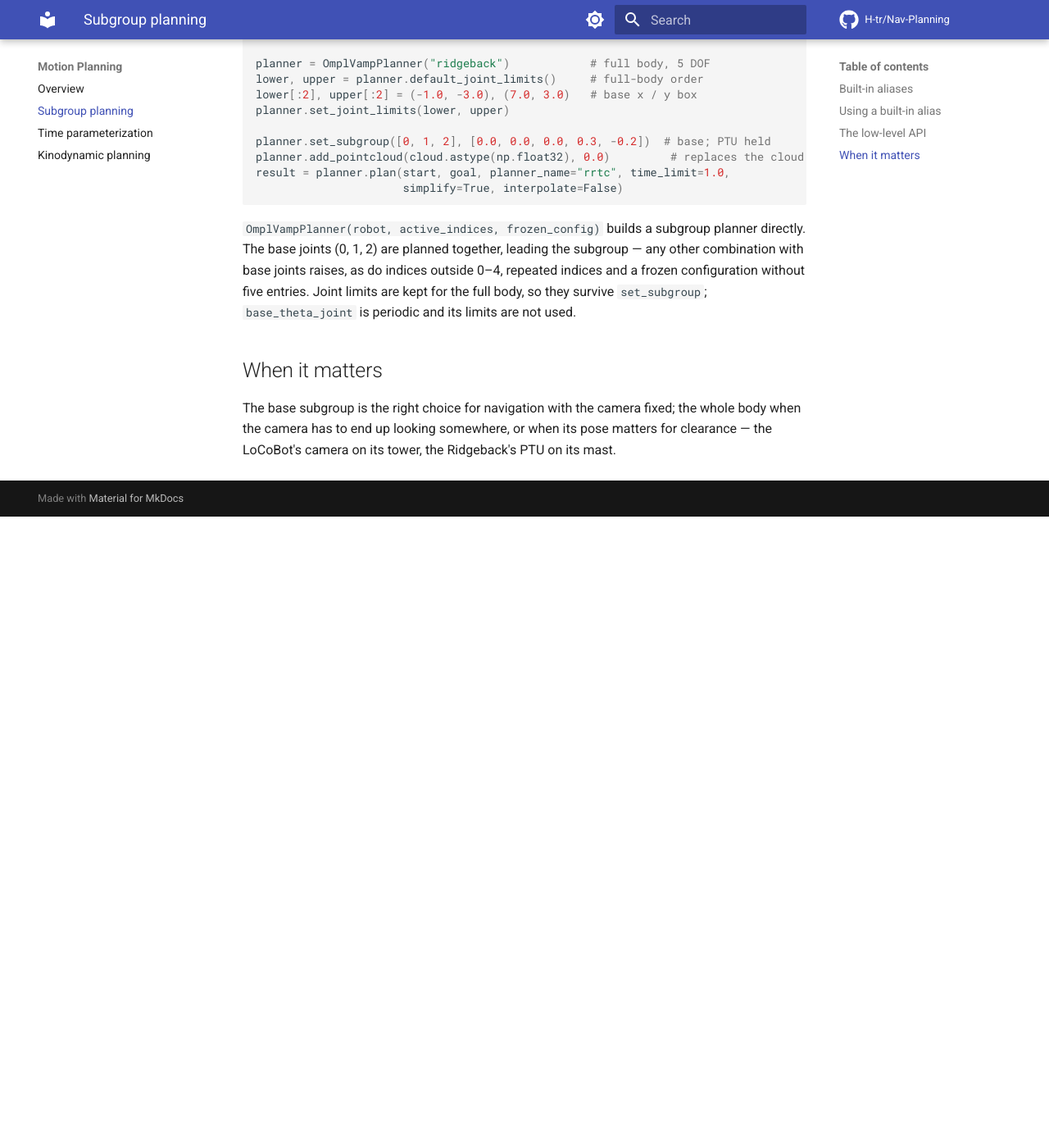
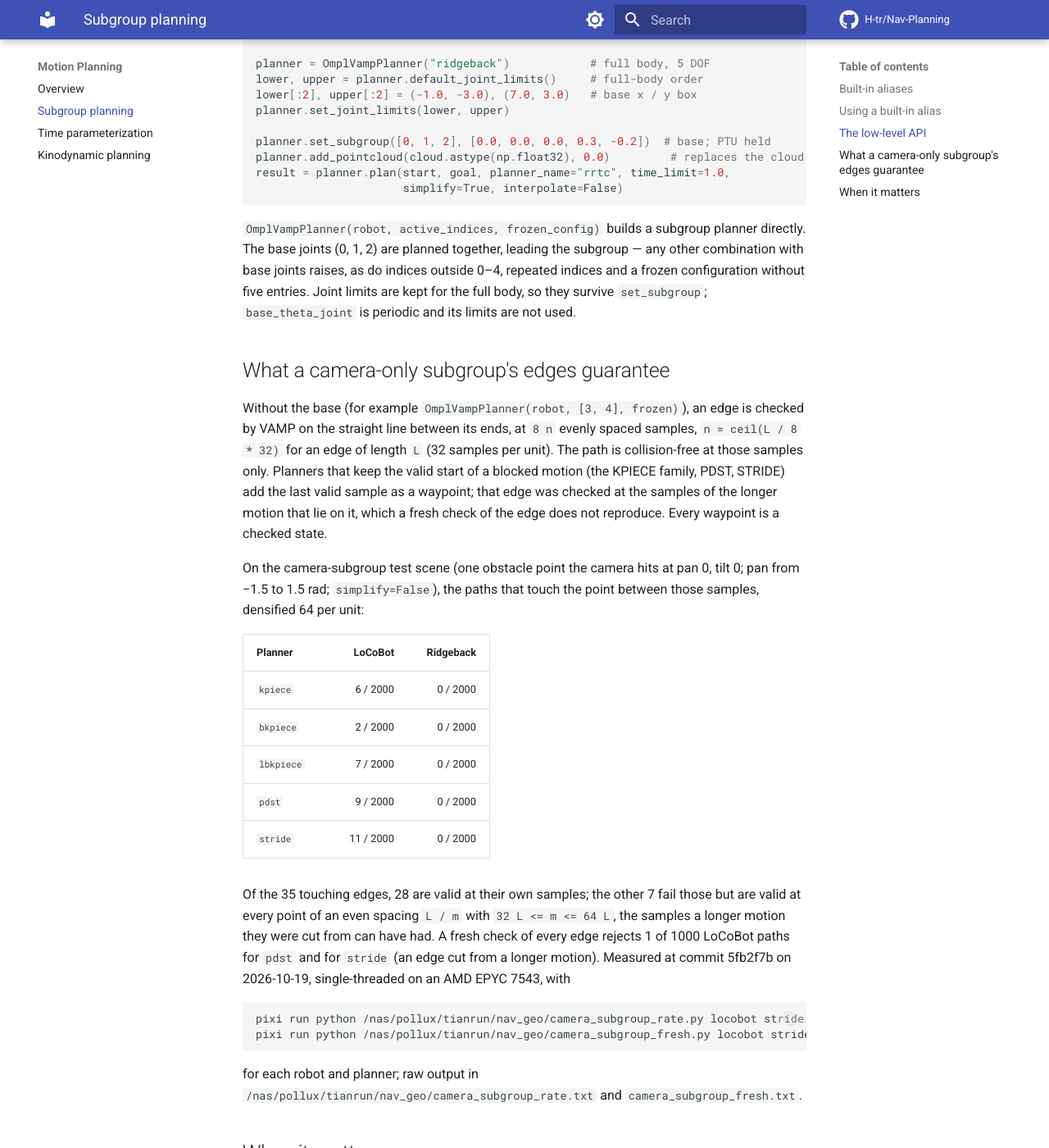
Before and after one commit to H-tr/Nav-Planning, an MkDocs documentation site: the page built from docs/planning/subgroup.md, in a window 1280 px wide and 1400 px high, scrolled down 1615 px. Shown: the whole window at 82% size. Built offline with MkDocs 1.6.1 and Material for MkDocs 9.7.7, drawn with Linux system fonts in a browser that asks for light colours; comment, search, counter and statistics services are not loaded; before the commit the page ends 2245 px from its top, so only the background shows below that.

Commit message:
Test camera-only paths at the validator's checked points
test_camera_subgroup_grows_from_blocked_motions densified the path and
failed in CI (stride, LoCoBot): the camera touched the obstacle point
between two of VAMP's straight-line samples, which is all the edge
check guarantees.  Re-run 2000 times per planner, 35 of 10000 LoCoBot
plans and none of the Ridgeback's do so, every touching edge valid at
its checked samples.  The test now asserts the checked states (the
waypoints), and docs/planning/subgroup.md states the guarantee with the
measured rates.

Co-Authored-By: Claude Opus 5.5 (1M context) <noreply@anthropic.com>

````diff
--- a/docs/planning/subgroup.md
+++ b/docs/planning/subgroup.md
@@ -81,6 +81,47 @@ configuration without five entries.  Joint limits are kept for the full body, so
 `set_subgroup`; `base_theta_joint` is periodic and its limits are not
 used.
 
+## What a camera-only subgroup's edges guarantee
+
+Without the base (for example `OmplVampPlanner(robot, [3, 4], frozen)`),
+an edge is checked by VAMP on the straight line between its ends, at
+`8 n` evenly spaced samples, `n = ceil(L / 8 * 32)` for an edge of length
+`L` (32 samples per unit).  The path is collision-free at those samples
+only.  Planners that keep the valid start of a blocked motion (the
+KPIECE family, PDST, STRIDE) add the last valid sample as a waypoint;
+that edge was checked at the samples of the longer motion that lie on
+it, which a fresh check of the edge does not reproduce.  Every waypoint
+is a checked state.
+
+On the camera-subgroup test scene (one obstacle point the camera hits at
+pan 0, tilt 0; pan from −1.5 to 1.5 rad; `simplify=False`), the paths
+that touch the point between those samples, densified 64 per unit:
+
+| Planner | LoCoBot | Ridgeback |
+|---|---:|---:|
+| `kpiece` | 6 / 2000 | 0 / 2000 |
+| `bkpiece` | 2 / 2000 | 0 / 2000 |
+| `lbkpiece` | 7 / 2000 | 0 / 2000 |
+| `pdst` | 9 / 2000 | 0 / 2000 |
+| `stride` | 11 / 2000 | 0 / 2000 |
+
+Of the 35 touching edges, 28 are valid at their own samples; the other
+7 fail those but are valid at every point of an even spacing `L / m`
+with `32 L <= m <= 64 L`, the samples a longer motion they were cut from
+can have had.  A fresh
+check of every edge rejects 1 of 1000 LoCoBot paths for `pdst` and for
+`stride` (an edge cut from a longer motion).  Measured at commit 5fb2f7b
+on 2026-10-19, single-threaded on an AMD EPYC 7543, with
+
+```bash
+pixi run python /nas/pollux/tianrun/nav_geo/camera_subgroup_rate.py locobot stride 2000
+pixi run python /nas/pollux/tianrun/nav_geo/camera_subgroup_fresh.py locobot stride 1000
+```
+
+for each robot and planner; raw output in
+`/nas/pollux/tianrun/nav_geo/camera_subgroup_rate.txt` and
+`camera_subgroup_fresh.txt`.
+
 ## When it matters
 
 The base subgroup is the right choice for navigation with the camera
````
Also changed, not shown: 1 other file.
